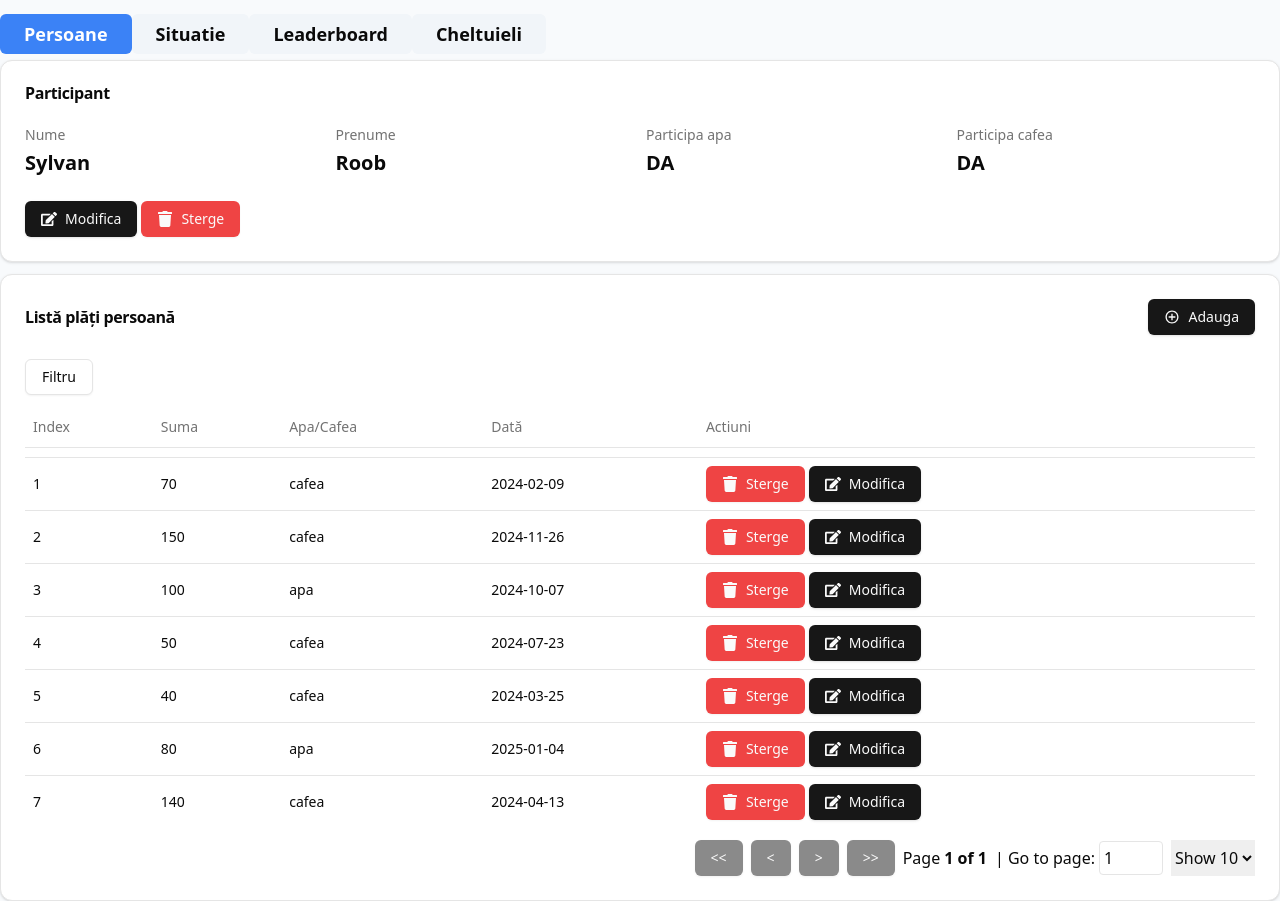
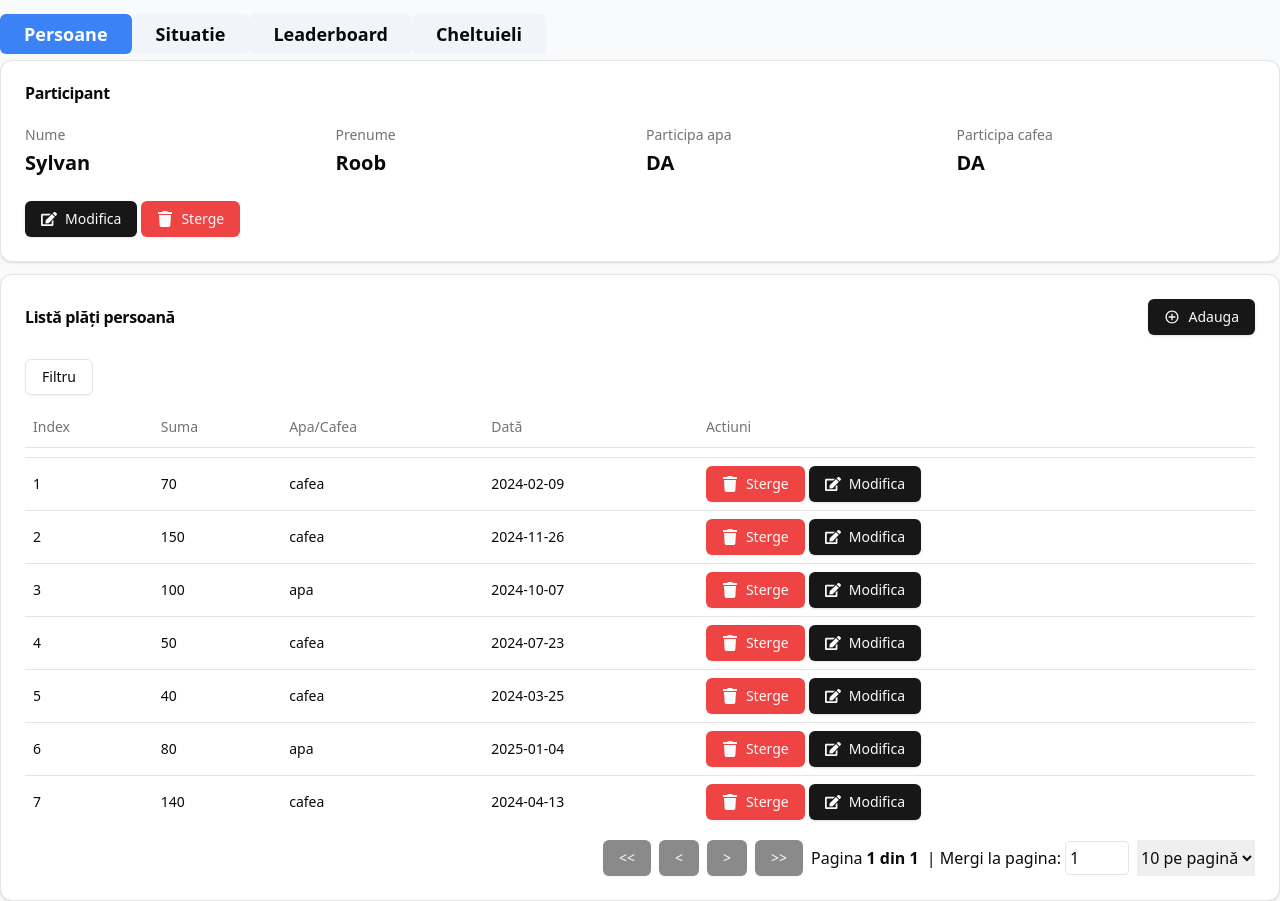
Before and after one commit to DCPD-Team/apa-cafea, a React (Vite) app: page /persoana/24050e76-7bf3-40a4-95c7-1250e3793e94 in a window 1280 px wide. Built offline with nearby package versions, Linux system fonts and the light colour scheme.

Commit message:
paging footer in romana

```diff
--- a/src/components/ui/PagingFooterTabel.tsx
+++ b/src/components/ui/PagingFooterTabel.tsx
@@ -30,13 +30,13 @@ export const PagingFooterTabel: React.FC<Props> = ({ table }) => {
         {'>>'}
       </Button>
       <span className="flex items-center gap-1">
-        <div>Page</div>
+        <div>Pagina</div>
         <strong>
-          {table.getState().pagination.pageIndex + 1} of {table.getPageCount()}
+          {table.getState().pagination.pageIndex + 1} din {table.getPageCount()}
         </strong>
       </span>
       <span className="flex items-center gap-1">
-        | Go to page:
+        | Mergi la pagina:
         <input
           type="number"
           min="1"
@@ -58,7 +58,7 @@ export const PagingFooterTabel: React.FC<Props> = ({ table }) => {
           <option
             key={pageSize}
             value={pageSize}>
-            Show {pageSize}
+            {pageSize} pe paginǎ
           </option>
         ))}
       </select>
```
